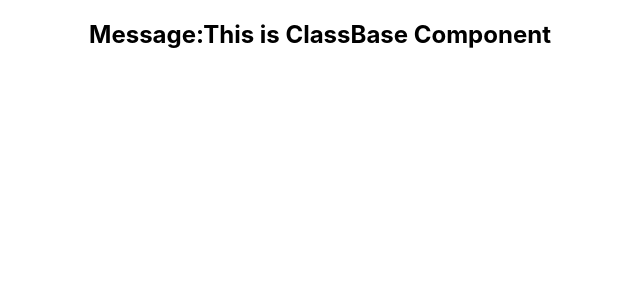
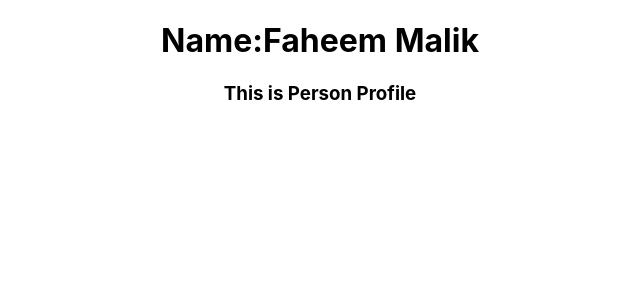
Before and after one commit to Noman-Memon/myproject, a React (Create React App) app: page / in a window 1280 px wide. Shown: the top 300 px of the page, without its empty margins (320-960 px from the left). Built offline with nearby package versions, Linux system fonts and the light colour scheme.

Commit message:
destructuring in profile.js

```diff
--- a/src/App.js
+++ b/src/App.js
@@ -1,20 +1,22 @@
 import './App.css'
-// import Profile from './components/Profile'
+// import Counter from './components/Counter'
+import Profile from './components/Profile'
 // import Hello from './components/Hello'
-import Message from './components/Message'
+// import Message from './components/Message'
 
 function App() {
   return (
     <div className="App">
       {/* <Hello /> */}
-      <Message messageContent="This is ClassBase Component" />
+      {/* <Message messageContent="This is ClassBase Component" /> */}
       {/* <Profile name="Danish" lastName="Malik" /> */}
       {/* saame components with different attributes */}
-      {/* <Profile name="Faheem" lastName="Malik"> */}
-      {/* we can pass an attributes as well as children  */}
-      {/* <h3>This is Person Profile</h3> */}
-      {/* </Profile> */}
+      <Profile name="Faheem" lastName="Malik">
+        {/* we can pass an attributes as well as children  */}
+        <h3>This is Person Profile</h3>
+      </Profile>
       {/* <Profile name="Naseem" lastName="Malik" /> */}
+      {/* <Counter></Counter> */}
     </div>
   )
 }
--- /dev/null
+++ b/src/components/Counter.js
@@ -0,0 +1,29 @@
+import React, { Component } from 'react'
+
+export default class Counter extends Component {
+  constructor() {
+    super()
+    this.state = {
+      counter: 0,
+    }
+  }
+  increment() {
+    this.setState({
+      counter: this.state.counter + 1,
+    })
+  }
+  render() {
+    return (
+      <div>
+        <h3>Count Value is: {this.state.counter}</h3>
+        <button
+          onClick={() => {
+            this.increment()
+          }}
+        >
+          Click
+        </button>
+      </div>
+    )
+  }
+}
--- a/src/components/Profile.js
+++ b/src/components/Profile.js
@@ -1,9 +1,10 @@
 function Profile(props) {
+  const { name, lastName } = props
   console.log(props)
   return (
     <div>
       <h1>
-        Name:{props.name} {props.lastName}
+        Name:{name} {lastName}
       </h1>
       <p>{props.children}</p>
     </div>
```
